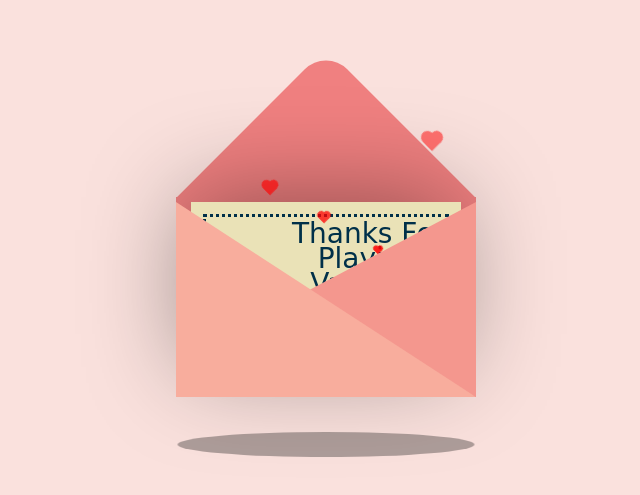
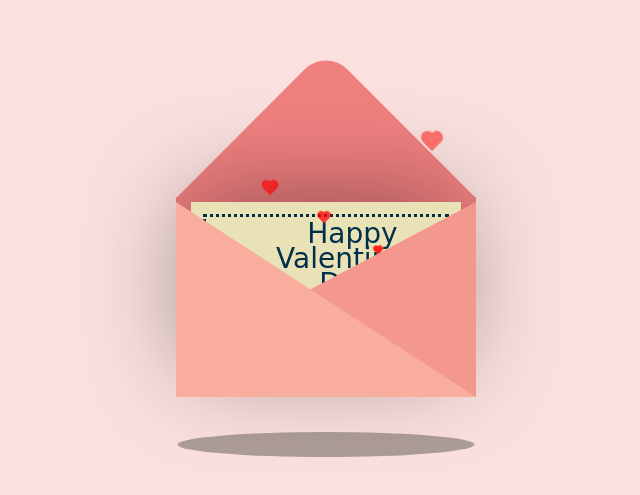
Before and after one commit to aaronsfunstuff/card, a plain HTML site: page index.html in a window 1280 px wide. Shown: the part 141-636 px from the top of the page, without its empty margins (314-954 px from the left). Drawn offline with Linux system fonts and the light colour scheme.

Commit message:
Update index.html

```diff
--- a/index.html
+++ b/index.html
@@ -7,7 +7,7 @@
   <div class="envelope"></div>
   <div class="front"></div>
   <div class="card">
-  <div class="text">Thanks For Playing</br>Valorant</br> With me</div>
+  <div class="text">Happy</br> Valentine's</br> Day!</div>
   <div class="heart"</div>
   </div>
   <div class="hearts">
```
